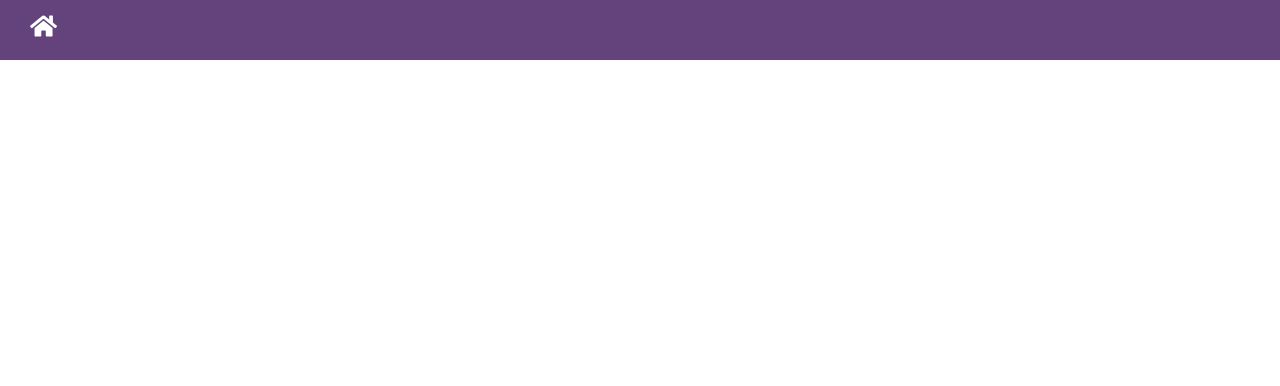
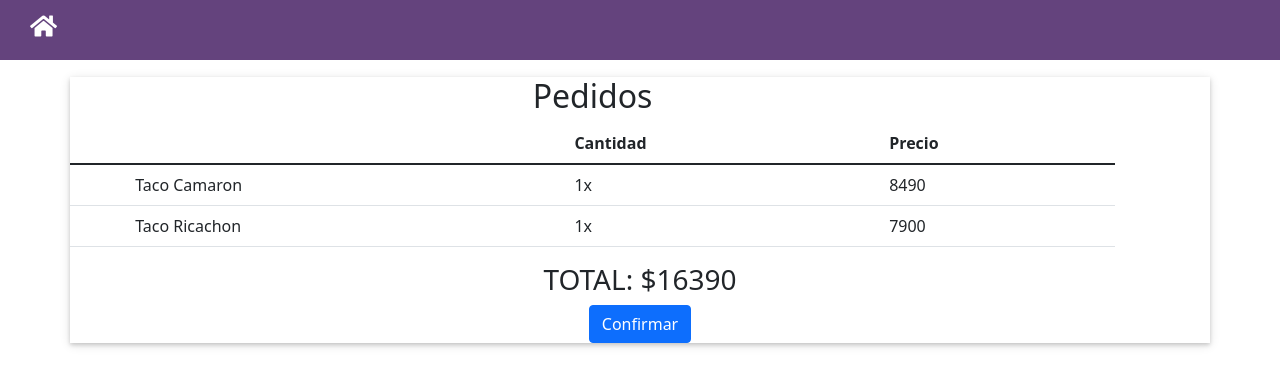
Before and after one commit to AmandaFlores7/PROTOTIPO, an Angular app: page /IrVerPedido in a window 1280 px wide. Shown: the top 386 px of the page. Built offline with nearby package versions, Linux system fonts and the light colour scheme.

Commit message:
ir-pedido

```diff
--- a/src/app/Pages/ver-menu/ir-pedido/ir-pedido.component.html
+++ b/src/app/Pages/ver-menu/ir-pedido/ir-pedido.component.html
@@ -1 +1,34 @@
-<p>hola</p>
+<div class="container-xl">
+    <div class="col-sm-11">
+        <h2 class="text-center">Pedidos</h2>
+        <table class="table">
+            <thead>
+              <tr>
+                <th scope="col"></th>
+                <th scope="col"></th>
+                <th scope="col">Cantidad</th>
+                <th scope="col">Precio</th>
+              </tr>
+            </thead>
+            <tbody>
+              <tr>
+                <th scope="row"></th>
+                <td>Taco Camaron</td>
+                <td>1x</td>
+                <td>8490</td>
+              </tr>
+              <tr>
+                <th scope="row"></th>
+                <td>Taco Ricachon</td>
+                <td>1x</td>
+                <td>7900</td>
+              </tr>
+
+            </tbody>
+          </table>
+    </div>
+    <div class="text-center">
+        <h3>TOTAL: $16390</h3>
+        <button type="button" class="btn btn-primary">Confirmar</button>
+    </div>
+</div>
```
